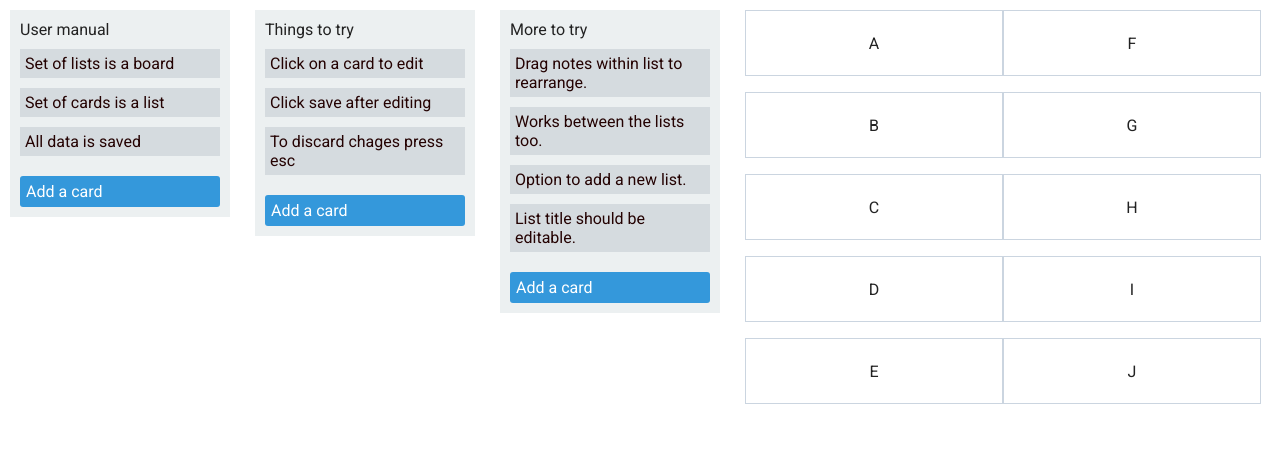
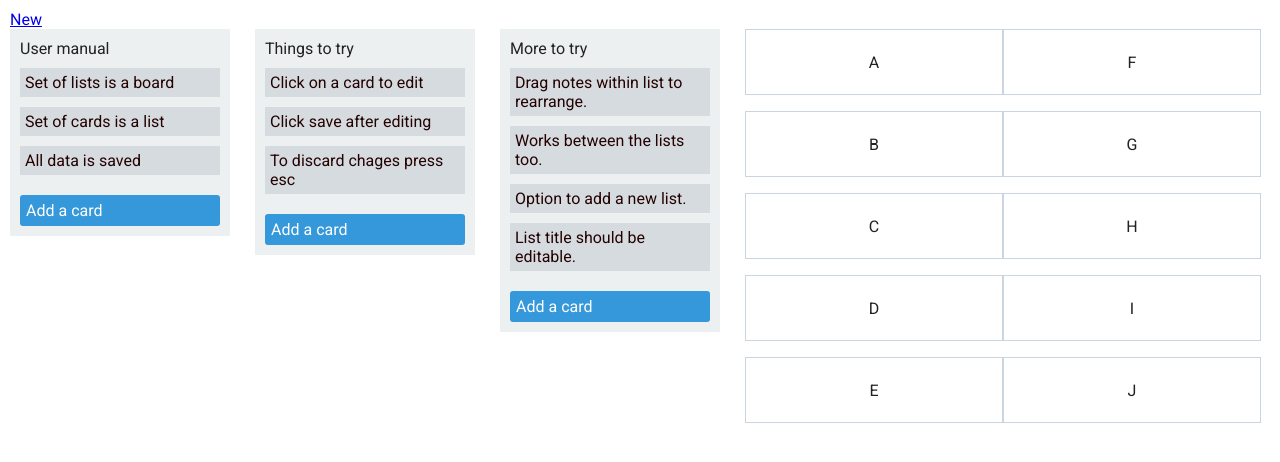
Before and after one commit to itzvinoth/notlify, a Vue app in the folder notlify-front/: page / in a window 1280 px wide. Shown: the top 462 px of the page. Built offline with nearby package versions, Linux system fonts and the light colour scheme.

Commit message:
link add in main page

```diff
--- a/notlify-front/src/views/HomeView.vue
+++ b/notlify-front/src/views/HomeView.vue
@@ -4,6 +4,7 @@ import WorkSpace from "@/components/WorkSpace.vue";
 
 <template>
 	<main>
+		<div class="display: block;"><a href="/new" target="_blank">New</a></div>
 		<WorkSpace />
 	</main>
 </template>
```
